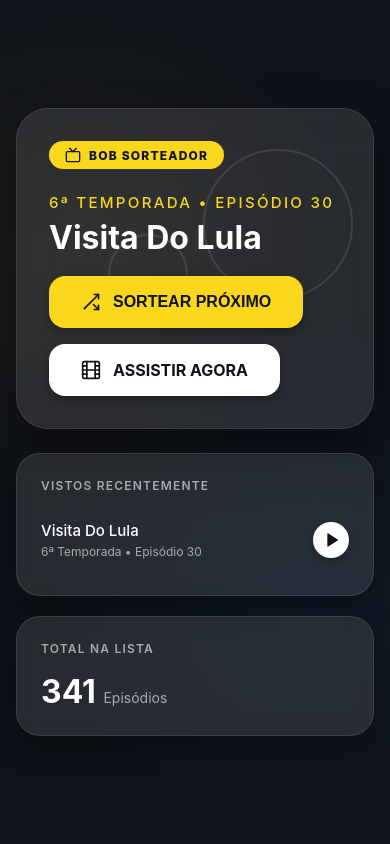
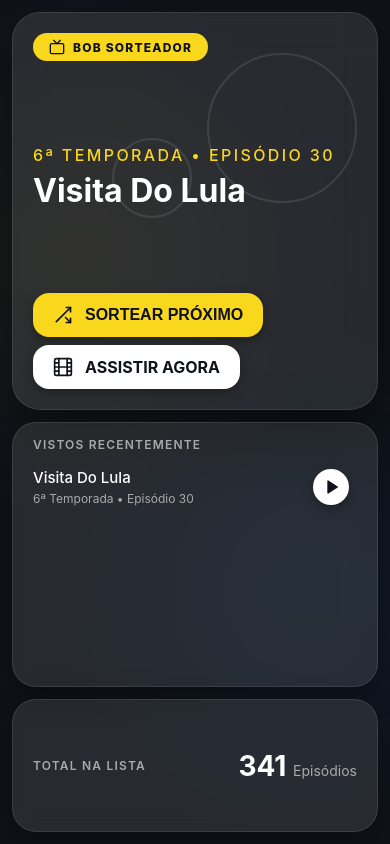
Before and after one commit to emanuel-jr/BobSorteador, a plain HTML site: page index.html in a window 390 px wide. Both pictures are taken after a click on the button "SORTEAR PRÓXIMO". Drawn offline with Linux system fonts and the light colour scheme.

Commit message:
Update index.html

```diff
--- a/index.html
+++ b/index.html
@@ -158,15 +158,6 @@
       box-shadow: 0 4px 12px rgba(0,0,0,.3);
     }
 
-    /* ── MOBILE: aproxima o bloco do título dos botões ── */
-    @media (max-width: 767px) {
-      .layout { min-height: 0; }                 /* não estica o card para preencher a tela */
-      .main-card { gap: 1.25rem; }
-      .episode-area { min-height: 0; }
-      .episode-title { margin-bottom: 0; }
-      .btn-row { margin-top: 0; }
-    }
-
     .btn-primary { background: #F9D71C; color: #0F1219; }
     .btn-primary:hover { background: #e5c518; }
 
@@ -246,6 +237,60 @@
 
     /* SVG icons */
     svg { flex-shrink: 0; }
+
+    /* ── MOBILE: 3 cards sempre visíveis na tela (3/6 · 2/6 · 1/6) ── */
+    @media (max-width: 767px) {
+      body {
+        height: 100vh;
+        height: 100dvh;              /* acompanha a barra do navegador */
+        min-height: 0;
+        padding: .75rem;
+        align-items: stretch;
+        overflow: hidden;
+      }
+
+      .layout {
+        height: 100%;
+        min-height: 0;
+        gap: .75rem;
+        grid-template-rows: minmax(0, 3fr) minmax(0, 2fr) minmax(0, 1fr);
+      }
+
+      /* os 2 painéis da lateral viram linhas diretas da grade */
+      .sidebar { display: contents; }
+
+      /* card principal: botões fixos embaixo, só o texto do episódio se adapta */
+      .main-card { padding: 1.25rem; gap: .75rem; min-height: 0; border-radius: 28px; }
+      .main-top { flex: 1; min-height: 0; display: flex; flex-direction: column; }
+      .badge { align-self: flex-start; margin-bottom: .75rem; }
+      .episode-area { flex: 1; min-height: 0; }
+      .episode-title { margin-bottom: 0; }
+      .btn-row { margin-top: 0; gap: .5rem; }
+      .btn { padding: .75rem 1.25rem; }
+
+      /* painéis */
+      .panel { padding: .9rem 1.25rem; min-height: 0; overflow: hidden; }
+      .panel-title { margin-bottom: .25rem; }
+
+      /* histórico com rolagem suave (barra fina em formato de pílula) */
+      .panel-history { display: flex; flex-direction: column; }
+      .history-list {
+        flex: 1;
+        min-height: 0;
+        overflow-y: auto;
+        padding-right: .5rem;
+        scrollbar-width: thin;
+        scrollbar-color: rgba(255,255,255,.3) transparent;
+      }
+      .history-list::-webkit-scrollbar { width: 6px; }
+      .history-list::-webkit-scrollbar-track { background: transparent; }
+      .history-list::-webkit-scrollbar-thumb { background: rgba(255,255,255,.3); border-radius: 9999px; }
+
+      /* total: título à esquerda, contagem à direita */
+      .panel-total { display: flex; align-items: center; justify-content: space-between; gap: 1rem; }
+      .panel-total .panel-title { margin: 0; }
+      .total-count { font-size: 1.75rem; white-space: nowrap; }
+    }
   </style>
 </head>
 <body>
@@ -256,7 +301,7 @@
     <div class="bubble-1"></div>
     <div class="bubble-2"></div>
 
-    <div style="position:relative;z-index:1">
+    <div class="main-top" style="position:relative;z-index:1">
       <div class="badge">
         <!-- TV icon -->
         <svg width="16" height="16" viewBox="0 0 24 24" fill="none" stroke="currentColor" stroke-width="2" stroke-linecap="round" stroke-linejoin="round">
@@ -270,7 +315,7 @@
       </div>
     </div>
 
-    <div style="position:relative;z-index:1">
+    <div class="main-bottom" style="position:relative;z-index:1">
       <div class="btn-row">
         <button class="btn btn-primary" onclick="pickRandom()">
           <!-- Shuffle icon -->
@@ -280,7 +325,7 @@
           </svg>
           SORTEAR PRÓXIMO
         </button>
-        <a id="watchBtn" class="btn btn-secondary" target="_blank" rel="noopener noreferrer" style="display:none">
+        <a id="watchBtn" class="btn btn-secondary" target="_blank" rel="noopener noreferrer" style="visibility:hidden">
           <!-- Film icon -->
           <svg width="20" height="20" viewBox="0 0 24 24" fill="none" stroke="currentColor" stroke-width="2" stroke-linecap="round" stroke-linejoin="round">
             <rect x="2" y="2" width="20" height="20" rx="2" ry="2"/><line x1="7" y1="2" x2="7" y2="22"/>
@@ -296,13 +341,13 @@
 
   <!-- Sidebar -->
   <div class="sidebar">
-    <div class="panel" style="flex:1">
+    <div class="panel panel-history" style="flex:1">
       <p class="panel-title">Vistos Recentemente</p>
       <ul class="history-list" id="historyList">
         <li class="empty-history">Nenhum episódio sorteado ainda.</li>
       </ul>
     </div>
-    <div class="panel">
+    <div class="panel panel-total">
       <p class="panel-title">Total na Lista</p>
       <div class="total-count" id="totalCount">
         0 <span>Episódios</span>
@@ -682,11 +727,10 @@ function pickRandom() {
     <h1 class="episode-title">${selected.title}</h1>
   `;
   episodeArea.appendChild(wrapper);
-  fitEpisode();
 
   // Update watch button
   watchBtn.href = selected.link;
-  watchBtn.style.display = 'inline-flex';
+  watchBtn.style.visibility = 'visible';
 
   // Update history (unique titles, max 4)
   history = [selected, ...history];
@@ -698,6 +742,7 @@ function pickRandom() {
   }).slice(0, 4);
 
   renderHistory();
+  fitEpisode();   // depois que o layout já está no lugar final
 }
 
 function renderHistory() {
@@ -722,20 +767,27 @@ function renderHistory() {
 }
 
 // ── Ajuste automático de fonte ──
+const isMobile = () => window.matchMedia('(max-width: 767px)').matches;
+
 // Reduz o font-size até o texto caber: em 1 linha (meta) ou em no máximo N linhas (título).
-function fitText(el, maxLines, minPx) {
+// "extra" (opcional) é uma checagem a mais, ex.: caber na altura disponível do card.
+// Retorna true se coube.
+function fitText(el, maxLines, minPx, extra) {
   el.classList.remove('clamped');
+  el.style.webkitLineClamp = '';
+  el.style.lineClamp = '';
   el.style.fontSize = '';                                   // volta ao tamanho máximo definido no CSS
   const maxPx = parseFloat(getComputedStyle(el).fontSize);
 
   const fits = () => {
     if (el.scrollWidth > el.clientWidth + 1) return false;  // estouro horizontal (palavra longa / nowrap)
+    if (extra && !extra()) return false;                    // altura disponível
     if (maxLines === 1) return true;                        // linha única: nowrap já garante a altura
     const lh = parseFloat(getComputedStyle(el).lineHeight);
     return el.scrollHeight <= lh * maxLines + 1;            // altura máxima = N linhas
   };
 
-  if (fits()) return;
+  if (fits()) return true;
 
   let lo = minPx, hi = maxPx;                               // lo = cabe (assumido), hi = não cabe
   while (hi - lo > 0.5) {
@@ -744,16 +796,32 @@ function fitText(el, maxLines, minPx) {
     if (fits()) lo = mid; else hi = mid;
   }
   el.style.fontSize = lo + 'px';
-
-  // Se nem no tamanho mínimo coube, corta com reticências (garante o limite de linhas)
-  if (!fits() && maxLines > 1) el.classList.add('clamped');
+  return fits();
 }
 
 function fitEpisode() {
+  const wrapper = episodeArea.firstElementChild;
   const meta  = episodeArea.querySelector('.episode-meta');
   const title = episodeArea.querySelector('.episode-title');
   if (meta)  fitText(meta, 1, 9);
-  if (title) fitText(title, 3, 18);
+  if (!title) return;
+
+  // No celular o card tem altura fixa: o texto precisa caber no espaço que sobra entre o selo e os botões.
+  const heightOk = () => !isMobile() || wrapper.offsetHeight <= episodeArea.clientHeight + 1;
+  const ok = fitText(title, 3, isMobile() ? 13 : 18, heightOk);
+
+  // Rede de segurança: se nem no tamanho mínimo coube, corta com reticências
+  if (!ok) {
+    const lh = parseFloat(getComputedStyle(title).lineHeight);
+    let lines = 3;
+    if (isMobile()) {
+      const others = wrapper.offsetHeight - title.offsetHeight;
+      lines = Math.max(1, Math.min(3, Math.floor((episodeArea.clientHeight - others) / lh)));
+    }
+    title.style.webkitLineClamp = lines;
+    title.style.lineClamp = lines;
+    title.classList.add('clamped');
+  }
 }
 
 let resizeFrame;
```
